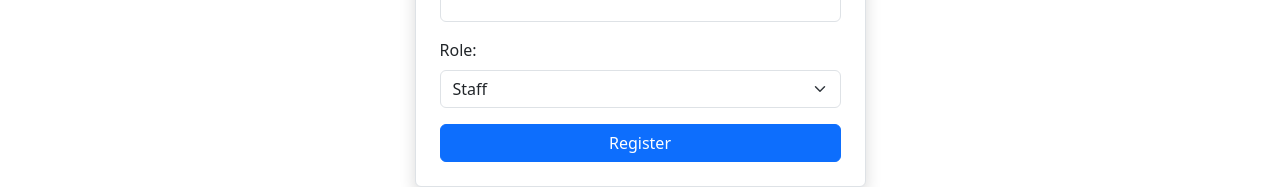
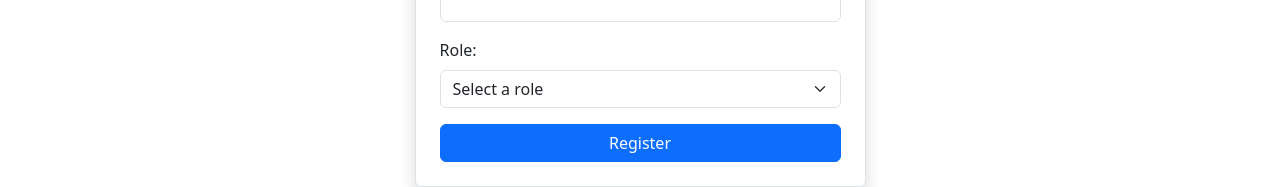
Before and after one commit to Akshayramteke21/Restaurant_Management, a React (Create React App) app in the folder FRONT-END/: page /register in a window 1280 px wide. Shown: the part 573-760 px from the top of the page. Built offline with nearby package versions, Linux system fonts and the light colour scheme.

Commit message:
register page changes

```diff
--- a/FRONT-END/src/App.js
+++ b/FRONT-END/src/App.js
@@ -20,6 +20,7 @@ function App() {
         <Route path="/" element={<Home />} />
         <Route path="/login" element={<Login />} />
         <Route path="/register" element={<Register />} />
+
         <Route path="/admin" element={<AdminPage />} />
         <Route path="/staff" element={<StaffPage />} />
         <Route path="/forgotpassword" element={<ForgotPassword/>}/>
--- a/FRONT-END/src/Components/Login.jsx
+++ b/FRONT-END/src/Components/Login.jsx
@@ -1,38 +1,42 @@
-import axios from 'axios';
-import React, { useState } from 'react';
-
-import { useNavigate, Link } from 'react-router-dom';
-
+import { logDOM } from "@testing-library/react";
+import axios from "axios";
+import React, { useState } from "react";
+import { useNavigate, Link } from "react-router-dom";
 
 const Login = () => {
-  const [email, setEmail] = useState('');
-  const [password, setPassword] = useState('');
-  const [error, setError] = useState('');
+  const [email, setEmail] = useState("");
+  const [password, setPassword] = useState("");
+  const [error, setError] = useState("");
   const navigate = useNavigate();
 
-  const handleSubmit =  async (e) => {
+  const handleSubmit = async (e) => {
     e.preventDefault();
 
+    try {
+      const response = await axios.post("http://localhost:8080/login", {
+        email,
+        password
+      });
 
-    if (email === 'admin@example.com' && password === 'admin123') {
-      navigate('/admin');
-    } else if (email === 'staff@example.com' && password === 'staff123') {
-      navigate('/staff');
-    } else {
-      setError('Invalid email or password');
+      if (response.status === 200) {
+
+        const { role } = response.data;
+
+        if (role === "admin") {
+          navigate("/admin");
+        } else if (role === "staff") {
+          navigate("/staff");
+        } else {
+          setError("Invalid role");
+        }
+      } else {
+        setError("Invalid email or password");
+      }
+    } catch (err) {
+      console.error(err);
+      setError("An error occurred. Please try again later.");
     }
   };
-
-  try {
-
-
-  } catch (error) {
-
-  }
-
-
-
-
 
   return (
     <div className="container mt-5">
@@ -45,7 +49,9 @@ const Login = () => {
             <div className="card-body">
               <form onSubmit={handleSubmit}>
                 <div className="mb-3">
-                  <label htmlFor="email" className="form-label">Email:</label>
+                  <label htmlFor="email" className="form-label">
+                    Email:
+                  </label>
                   <input
                     type="email"
                     className="form-control"
@@ -56,7 +62,9 @@ const Login = () => {
                   />
                 </div>
                 <div className="mb-3">
-                  <label htmlFor="password" className="form-label">Password:</label>
+                  <label htmlFor="password" className="form-label">
+                    Password:
+                  </label>
                   <input
                     type="password"
                     className="form-control"
@@ -67,7 +75,9 @@ const Login = () => {
                   />
                 </div>
                 {error && <div className="alert alert-danger">{error}</div>}
-                <button type="submit" className="btn btn-primary">Login</button>
+                <button type="submit" className="btn btn-primary">
+                  Login
+                </button>
                 <div className="mt-3">
                   <Link to="/forgotpassword">Forgot Password?</Link>
                 </div>
--- a/FRONT-END/src/Components/Register.jsx
+++ b/FRONT-END/src/Components/Register.jsx
@@ -1,3 +1,5 @@
+
+
 import React, { useState } from "react";
 import axios from "axios";
 import { useNavigate } from "react-router-dom";
@@ -7,22 +9,13 @@ const Register = () => {
   const [email, setEmail] = useState("");
   const [contact, setContact] = useState("");
   const [password, setPassword] = useState("");
+  const [confirmPassword, setConfirmPassword] = useState("");
+  const [roll, setRoll] = useState("");
   const [msg, setMsg] = useState("");
-  const [confirmPassword, setConfirmPassword] = useState("");
-  const [role, setRole] = useState("Staff");
-  const [data, setData] = useState({
-    name: " ",
-    email: " ",
-    contact: " ",
-    pasword: " ",
-    role: "",
-  });
   const navigate = useNavigate();
 
   const handleSubmit = async (e) => {
     e.preventDefault();
-
-    const { name, email, contact, password, confirmPassword, role } = data;
 
     if (password !== confirmPassword) {
       setMsg("Passwords do not match");
@@ -35,8 +28,10 @@ const Register = () => {
         email,
         contact,
         password,
-        role,
+        roll: { id: roll },
+        status: 1,
       });
+
       if (response.status === 200) {
         setMsg("Registration successful...");
         navigate("/login");
@@ -60,6 +55,7 @@ const Register = () => {
                 <h2>Register</h2>
               </div>
             </div>
+            {msg && <p>{msg}</p>}
             <form onSubmit={handleSubmit}>
               <div className="mb-3">
                 <label htmlFor="name" className="form-label">
@@ -127,21 +123,22 @@ const Register = () => {
                 />
               </div>
               <div className="mb-3">
-                <label htmlFor="role" className="form-label">
+                <label htmlFor="roll" className="form-label">
                   Role:
                 </label>
                 <select
                   className="form-select"
-                  id="role"
-                  value={role}
-                  onChange={(e) => setRole(e.target.value)}
+                  id="roll"
+                  value={roll}
+                  onChange={(e) => setRoll(e.target.value)}
                   required
                 >
-                  <option value="staff">Staff</option>
-                  <option value="admin">Admin</option>
+                  <option value="">Select a role</option>
+                  <option value="1">Staff</option>
+                  <option value="2">Admin</option>
                 </select>
               </div>
-
+              <input type="hidden" id="status" value="1" />
               <button type="submit" className="btn btn-primary w-100">
                 Register
               </button>
```
